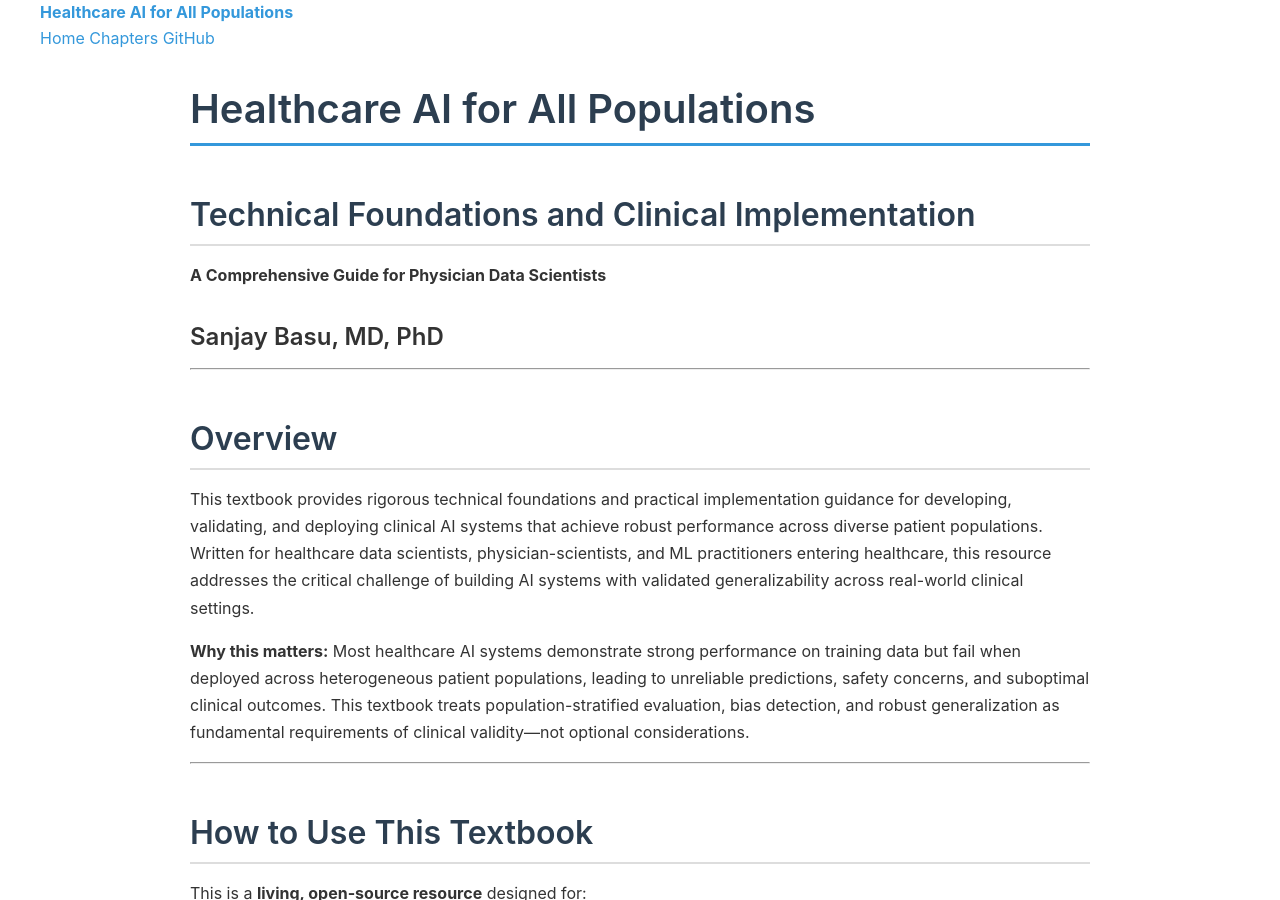
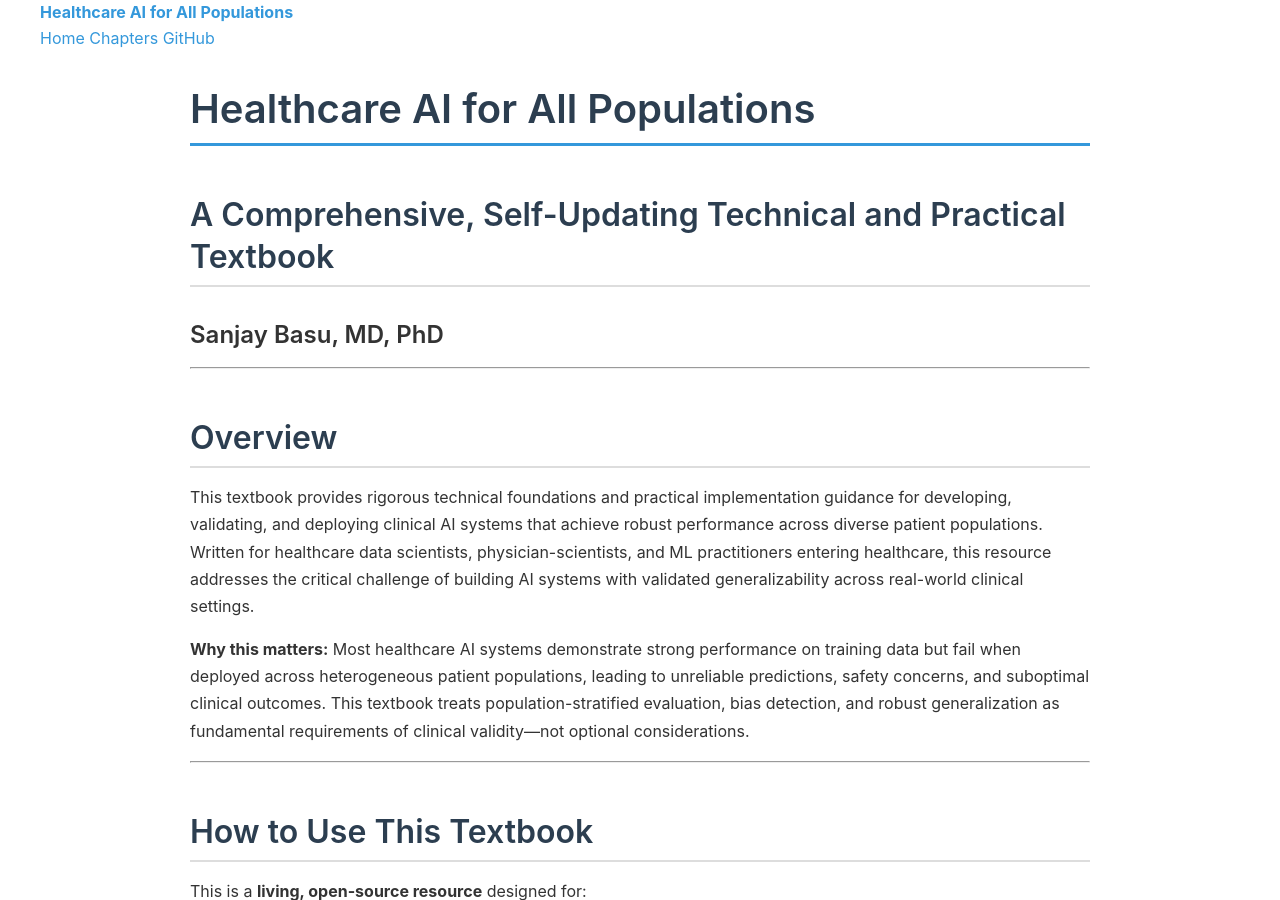
Before and after one commit to sanjaybasu/healthcare-ai-equity, a Jekyll site: the page built from index.md, in a window 1280 px wide and 900 px high. Built offline with Jekyll 4.4.1, drawn with Linux system fonts in a browser that asks for light colours; nearby versions of some CDN libraries.

Commit message:
Update index.md

```diff
--- a/index.md
+++ b/index.md
@@ -4,9 +4,7 @@ title: Home
 ---
 
 # Healthcare AI for All Populations
-## Technical Foundations and Clinical Implementation
-
-**A Comprehensive Guide for Physician Data Scientists**
+## A Comprehensive, Self-Updating Technical and Practical Textbook
 
 ### Sanjay Basu, MD, PhD
 
```
